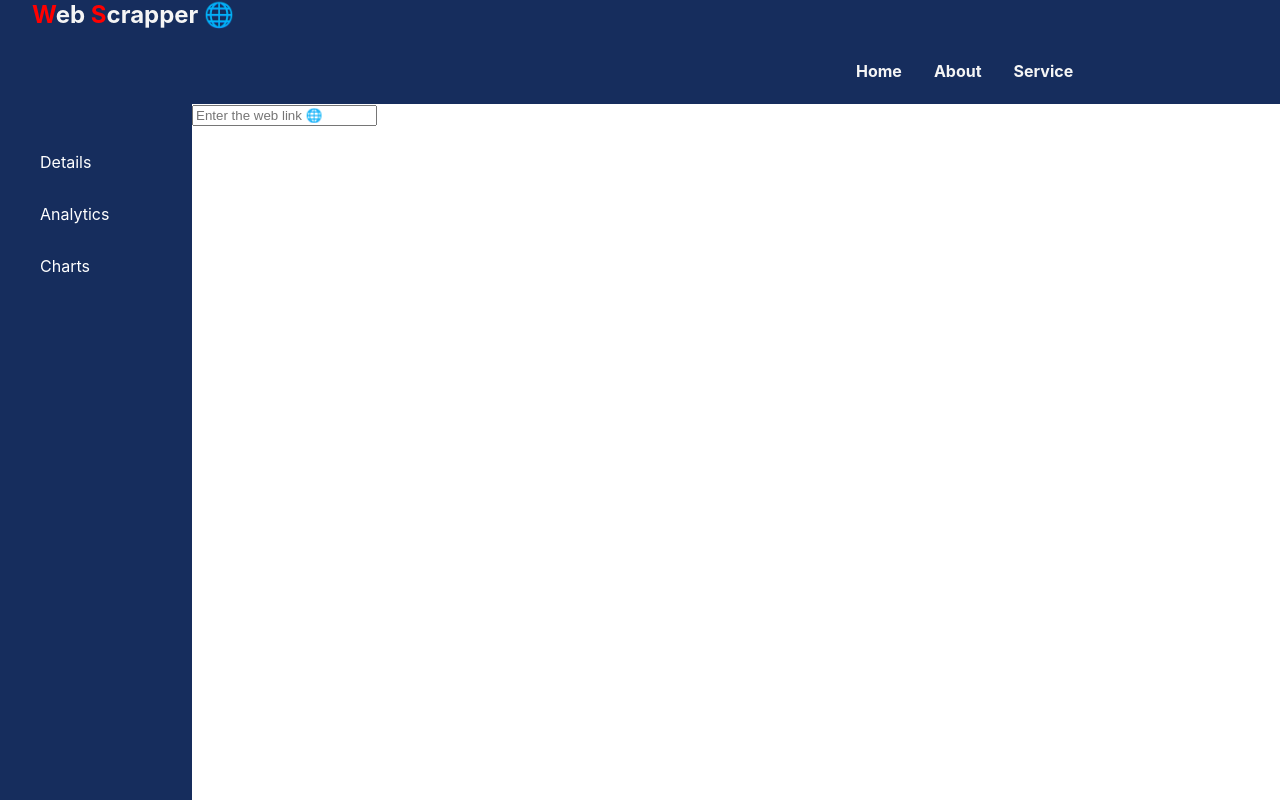
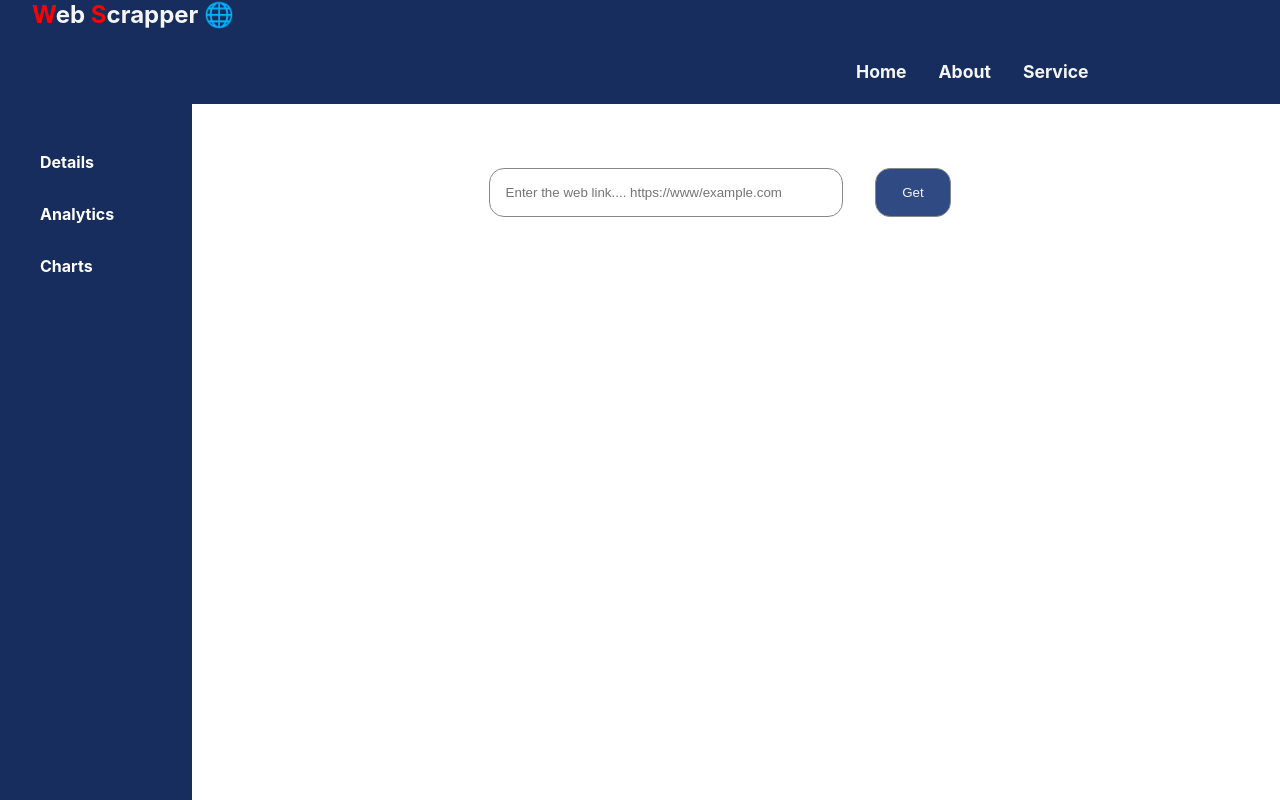
Before and after one commit to NageWC1/webscrapper, a React (Create React App) app: page / in a window 1280 px wide. Built offline with nearby package versions, Linux system fonts and the light colour scheme.

Commit message:
designed the search section, working on further designs

```diff
--- a/src/components/home/search-body.jsx
+++ b/src/components/home/search-body.jsx
@@ -1,11 +1,16 @@
-function SearchBody(){
-    return(
+import "../../styles/side-bar.css";
+function SearchBody() {
+  return (
     <>
-    <div className="search-body-wrapper">
-        <input placeholder="Enter the web link 🌐"/>
-    </div>
+      <div className="search-body-wrapper">
+          <input
+            placeholder="Enter the web link.... https://www/example.com"
+            className="search-element"
+          />
+          <button className="search-btn">Get</button>
+        </div>
     </>
-    )
+  );
 }
 
 export default SearchBody;
--- a/src/styles/nav.css
+++ b/src/styles/nav.css
@@ -23,6 +23,7 @@
 .nav-links-wrapper ul li {
   display: inline-block;
   padding: 0 1rem;
+  font-size: 1.1rem;
 }
 
 .brand-log-text {
--- a/src/styles/side-bar.css
+++ b/src/styles/side-bar.css
@@ -9,4 +9,29 @@
 color: white;
   list-style: none;
   margin: 2rem 0 0 0;
+  font-weight: bolder;
 }
+
+
+/* search body */
+.search-body-wrapper{
+  padding: 4rem 0 ;
+  margin: 0 auto;
+}
+
+.search-element{
+  width: 25vw;
+  padding: 1rem;
+  border: #87888a solid 1px;
+  border-radius: 15px;
+}
+
+.search-btn{
+  margin: 0 2rem;
+  width: 6vw;
+  padding: 1rem;
+  border: #87888a solid 1px;
+  border-radius: 15px;
+  background-color: #304a83;
+  color: whitesmoke;
+}
```
